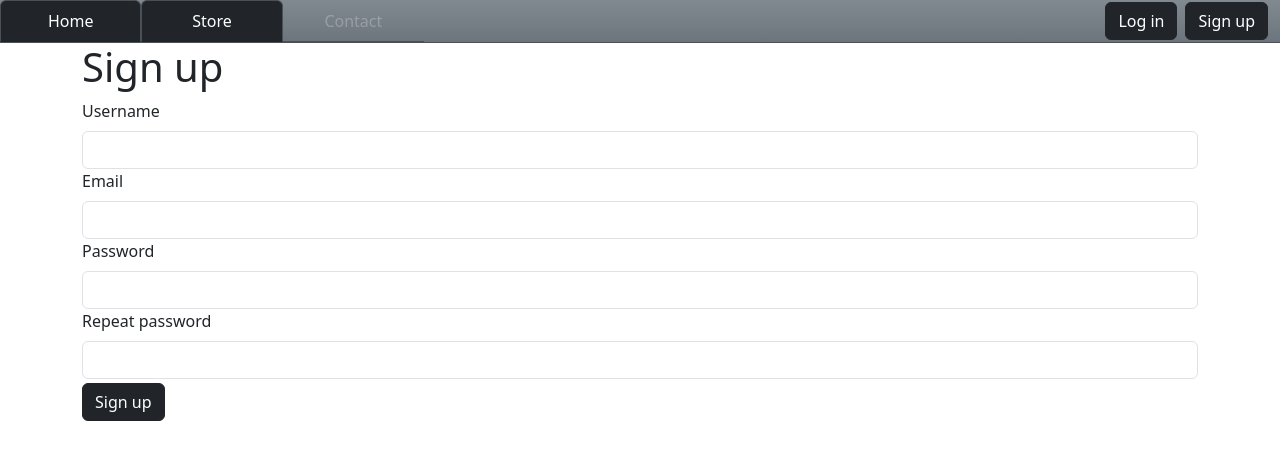
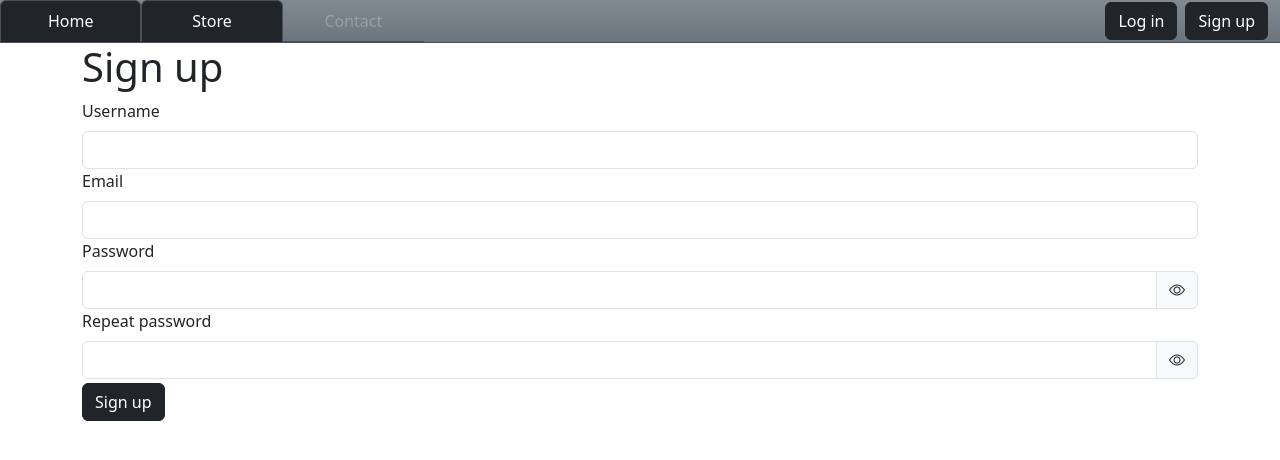
Before and after one commit to hnd14/frontend-rookie, a React (Create React App) app: page /signup in a window 1280 px wide. Shown: the top 460 px of the page. Built offline with nearby package versions, Linux system fonts and the light colour scheme; no server answers.

Commit message:
Show hide password button

```diff
--- a/src/admin/new-admin-page/NewAdminPage.tsx
+++ b/src/admin/new-admin-page/NewAdminPage.tsx
@@ -1,10 +1,13 @@
 import React, { useState } from "react";
-import { Button, Container, Form } from "react-bootstrap";
+import { Container, Form } from "react-bootstrap";
 import { useNavigate } from "react-router-dom";
 import { createNewAdmin } from "../services/AdminService.ts";
 import SubmitButton from "../../components/SubmitButton.jsx";
+import PasswordWrapper from "../../components/PasswordWrapper.tsx";
 const NewAdminPage = () => {
   const [validated, setValidated] = useState(false);
+  const [passwordType, setPassWordType] = useState("password");
+  const [passwordReType, setPassWordReType] = useState("password");
   const nav = useNavigate();
 
   const handleSubmit = (event) => {
@@ -56,26 +59,46 @@ const NewAdminPage = () => {
           </Form.Group>
           <Form.Group controlId="password">
             <Form.Label>Password</Form.Label>
+            <PasswordWrapper
+              showPassword={() => {
+                setPassWordType("text");
+              }}
+              hidePassword={() => {
+                setPassWordType("password");
+              }}
+            >
               <Form.Control
                 name="password"
-              type="password"
+                type={passwordType}
                 required
                 minLength={6}
                 maxLength={100}
               />
+            </PasswordWrapper>
+
             <Form.Control.Feedback type="invalid">
               Password must stay between 6 and 100 characters.
             </Form.Control.Feedback>
           </Form.Group>
           <Form.Group controlId="password-repeat">
             <Form.Label>Repeat password</Form.Label>
+            <PasswordWrapper
+              showPassword={() => {
+                setPassWordReType("text");
+              }}
+              hidePassword={() => {
+                setPassWordReType("password");
+              }}
+            >
               <Form.Control
                 name="passwordRe"
-              type="password"
+                type={passwordReType}
                 required
                 minLength={6}
                 maxLength={100}
               />
+            </PasswordWrapper>
+
             <Form.Control.Feedback type="invalid">
               Password must stay between 6 and 100 characters.
             </Form.Control.Feedback>
--- /dev/null
+++ b/src/components/PasswordWrapper.tsx
@@ -0,0 +1,34 @@
+import React, { useState } from "react";
+import { InputGroup } from "react-bootstrap";
+
+const PasswordWrapper = ({ children, showPassword, hidePassword }) => {
+  const [show, setShow] = useState(false);
+  return (
+    <>
+      <InputGroup>
+        {children}
+        <InputGroup.Text>
+          {show ? (
+            <i
+              className="bi bi-eye-slash"
+              onClick={() => {
+                hidePassword();
+                setShow(false);
+              }}
+            ></i>
+          ) : (
+            <i
+              className="bi bi-eye"
+              onClick={() => {
+                showPassword();
+                setShow(true);
+              }}
+            ></i>
+          )}
+        </InputGroup.Text>
+      </InputGroup>
+    </>
+  );
+};
+
+export default PasswordWrapper;
--- a/src/login/components/LoginForm.jsx
+++ b/src/login/components/LoginForm.jsx
@@ -1,13 +1,15 @@
-import React, { useContext, useRef } from "react";
+import React, { useContext, useRef, useState } from "react";
 import { login } from "../services/LoginService.ts";
 import { useLocation, useNavigate } from "react-router-dom";
 import { AuthContext } from "../../context/AuthProvider.jsx";
 import { mutate } from "swr";
+import PasswordWrapper from "../../components/PasswordWrapper.tsx";
 
 const LoginForm = () => {
   const navigate = useNavigate();
   const usernameRef = useRef(document.createElement("input"));
   const passwordRef = useRef(document.createElement("input"));
+  const [passwordType, setPassWordType] = useState("password");
   const location = useLocation;
   const from = location.state?.from?.pathname;
   const { setAuth } = useContext(AuthContext);
@@ -74,12 +76,21 @@ const LoginForm = () => {
           <label htmlFor="password" className="form-label">
             Password
           </label>
-          <input
-            ref={passwordRef}
-            type="password"
-            className="form-control"
-            id="password"
-          />
+          <PasswordWrapper
+            showPassword={() => {
+              setPassWordType("text");
+            }}
+            hidePassword={() => {
+              setPassWordType("password");
+            }}
+          >
+            <input
+              ref={passwordRef}
+              type={passwordType}
+              className="form-control"
+              id="password"
+            />
+          </PasswordWrapper>
         </div>
 
         <button type="submit" className="btn btn-dark m-2">
--- a/src/store/sign-up/SignupPage.tsx
+++ b/src/store/sign-up/SignupPage.tsx
@@ -2,10 +2,13 @@ import React, { useState } from "react";
 import { Button, Container, Form } from "react-bootstrap";
 import { SignUpData } from "./model/SignUpData";
 import { signUp } from "../services/CustomerServices.ts";
-import { redirect, useNavigate } from "react-router-dom";
+import { useNavigate } from "react-router-dom";
+import PasswordWrapper from "../../components/PasswordWrapper.tsx";
 
 const SignUpPage = () => {
   const [validated, setValidated] = useState(false);
+  const [passwordType, setPassWordType] = useState("password");
+  const [passwordReType, setPassWordReType] = useState("password");
   const nav = useNavigate();
   const handleSubmit = (event) => {
     event.preventDefault();
@@ -62,24 +65,45 @@ const SignUpPage = () => {
           </Form.Group>
           <Form.Group controlId="password">
             <Form.Label>Password</Form.Label>
+            <PasswordWrapper
+              showPassword={() => {
+                setPassWordType("text");
+              }}
+              hidePassword={() => {
+                setPassWordType("password");
+              }}
+            >
               <Form.Control
-              type="password"
+                type={passwordType}
                 required
                 minLength={6}
                 maxLength={100}
               />
+            </PasswordWrapper>
+
             <Form.Control.Feedback type="invalid">
               Password must stay between 6 and 100 characters.
             </Form.Control.Feedback>
           </Form.Group>
+
           <Form.Group controlId="password-repeat">
             <Form.Label>Repeat password</Form.Label>
+            <PasswordWrapper
+              showPassword={() => {
+                setPassWordReType("text");
+              }}
+              hidePassword={() => {
+                setPassWordReType("password");
+              }}
+            >
               <Form.Control
-              type="password"
+                type={passwordReType}
                 required
                 minLength={6}
                 maxLength={100}
               />
+            </PasswordWrapper>
+
             <Form.Control.Feedback type="invalid">
               Password must stay between 6 and 100 characters.
             </Form.Control.Feedback>
```
Lines whose indentation alone changed are shown as unchanged.
